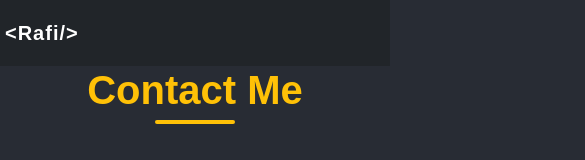
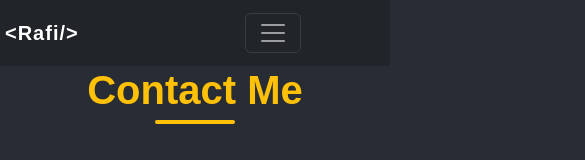
Before and after one commit to mezbaur2004/portfolioFrontend, a React (Vite) app: page /contact in a window 390 px wide. Shown: the top 160 px of the page, 585 px wide, since content can reach past the window. Built offline with nearby package versions, Linux system fonts and the light colour scheme.

Commit message:
updated css

```diff
--- a/src/css/header-about.css
+++ b/src/css/header-about.css
@@ -235,7 +235,7 @@ body {
         padding: 5px;
     }
     .navbar-toggler{
-        margin-left: 150px;
+        margin-left: 150px !important;
     }
 
 }
```
